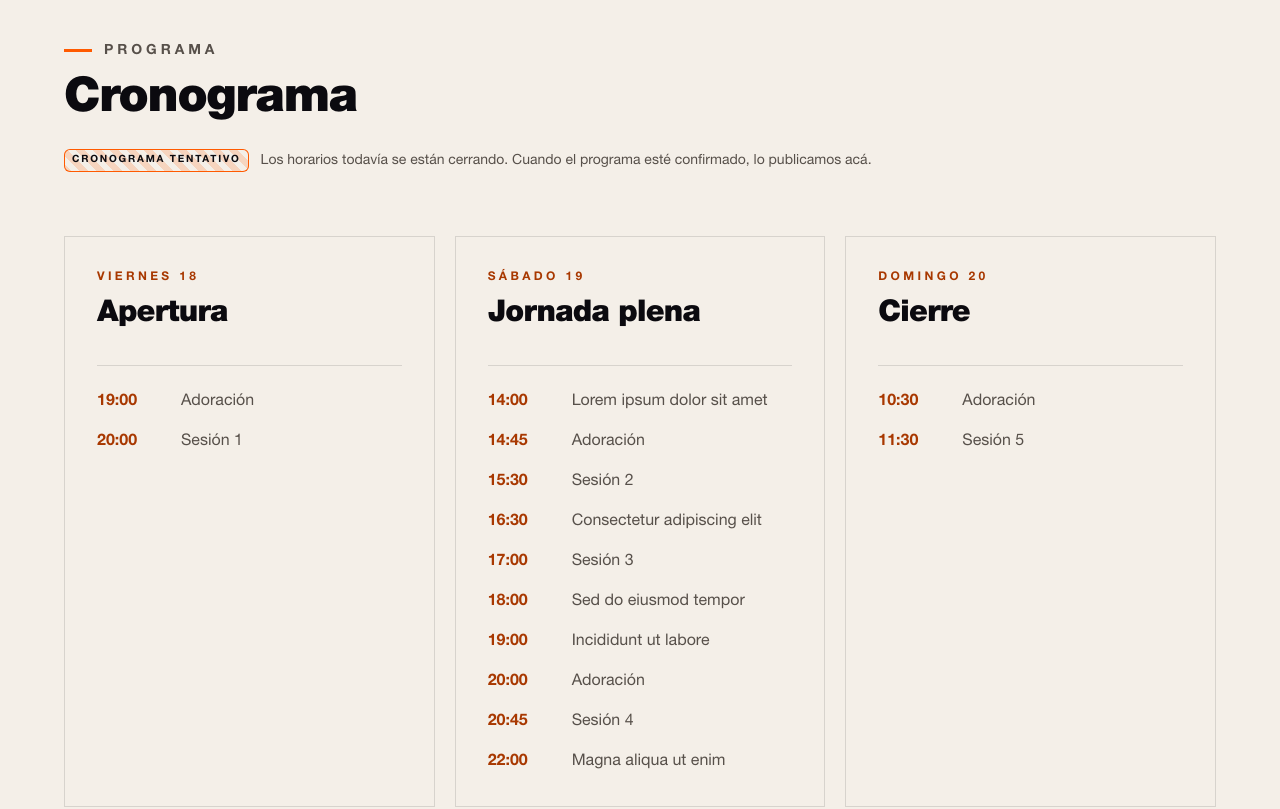
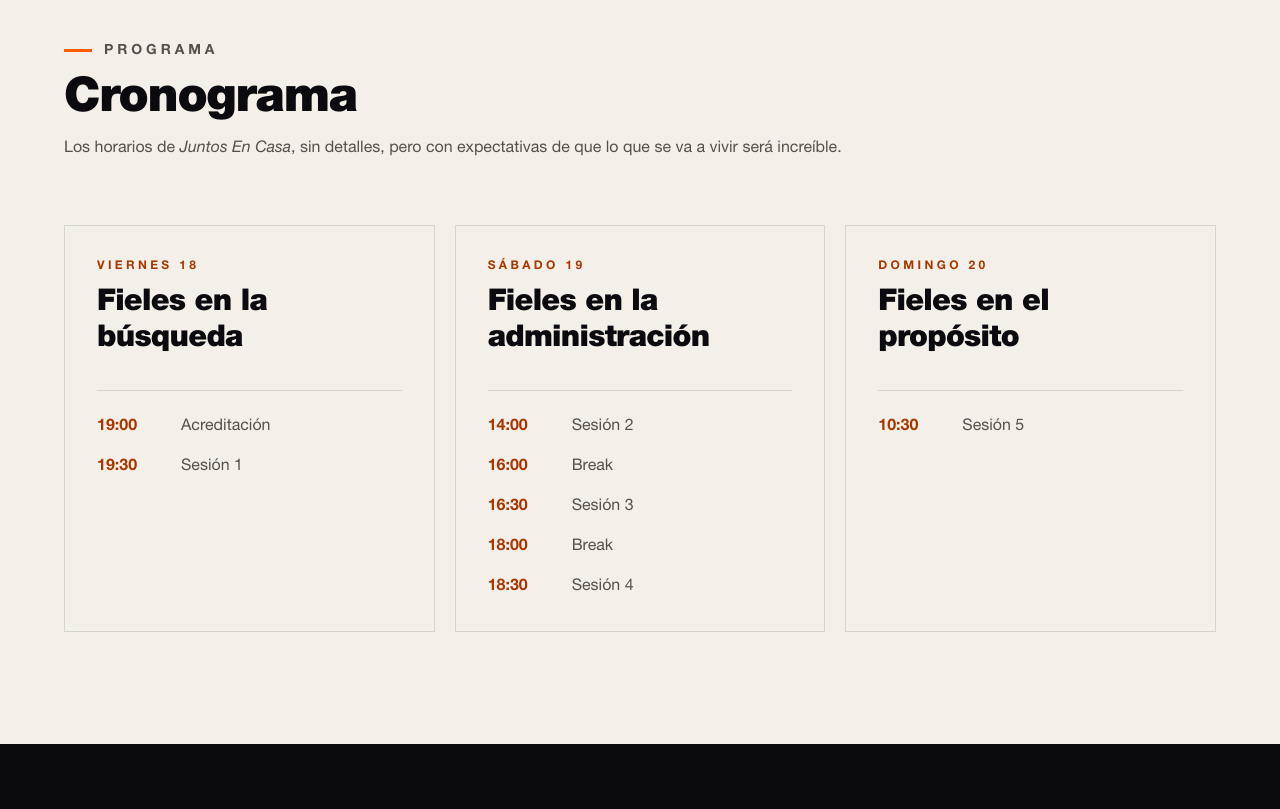
Before and after one commit to sans6114/juntos-en-casa-fieles, a Next.js app: page / in a window 1280 px wide. Shown: the part 3040-3849 px from the top of the page. Built offline with nearby package versions, Linux system fonts and the light colour scheme; no server answers.

Commit message:
feat(cronograma): reemplaza el programa placeholder por el cronograma real

```diff
--- a/src/components/external/cronograma/Cronograma.tsx
+++ b/src/components/external/cronograma/Cronograma.tsx
@@ -1,7 +1,8 @@
-import { PlaceholderTag, SectionHeading } from "@/components/external/shared"
+import { SectionHeading } from '@/components/external/shared';
 
-import { CronogramaDiaCard } from "./CronogramaDiaCard"
-import { cronogramaDias } from "./data"
+import { BrandName } from '../shared/BrandName';
+import { CronogramaDiaCard } from './CronogramaDiaCard';
+import { cronogramaDias } from './data';
 
 export function Cronograma() {
   return (
@@ -11,13 +12,11 @@ export function Cronograma() {
       className="campo-papel jec-anchor px-6 py-20 md:px-10 md:py-28 lg:px-16"
     >
       <div className="mx-auto max-w-6xl">
-        <SectionHeading eyebrow="Programa" title="Cronograma" className="mb-6" />
+        <SectionHeading eyebrow="Programa" title="Cronograma" className="mb-3" />
 
         <p className="mb-12 flex flex-wrap items-center gap-3 md:mb-16">
-          <PlaceholderTag>Cronograma tentativo</PlaceholderTag>
-          <span className="text-sm text-[var(--suave)]">
-            Los horarios todavía se están cerrando. Cuando el programa esté confirmado, lo
-            publicamos acá.
+          <span className="text-md text-[var(--suave)]">
+            Los horarios de <BrandName>Juntos En Casa</BrandName>, sin detalles, pero con expectativas de que lo que se va a vivir será increíble.
           </span>
         </p>
         <div className="grid gap-4 md:grid-cols-3 md:gap-5">
--- a/src/components/external/cronograma/data.ts
+++ b/src/components/external/cronograma/data.ts
@@ -20,36 +20,30 @@ export const cronogramaDias: CronogramaDia[] = [
   {
     id: "dia-1",
     dayLabel: "Viernes 18",
-    title: "Apertura",
+    title: "Fieles en la búsqueda",
     items: [
-      { time: "19:00", label: "Adoración" },
-      { time: "20:00", label: "Sesión 1" },
+      { time: "19:00", label: "Acreditación" },
+      { time: "19:30", label: "Sesión 1" },
     ],
   },
   {
     id: "dia-2",
     dayLabel: "Sábado 19",
-    title: "Jornada plena",
+    title: "Fieles en la administración",
     items: [
-      { time: "14:00", label: "Lorem ipsum dolor sit amet" },
-      { time: "14:45", label: "Adoración" },
-      { time: "15:30", label: "Sesión 2" },
-      { time: "16:30", label: "Consectetur adipiscing elit" },
-      { time: "17:00", label: "Sesión 3" },
-      { time: "18:00", label: "Sed do eiusmod tempor" },
-      { time: "19:00", label: "Incididunt ut labore" },
-      { time: "20:00", label: "Adoración" },
-      { time: "20:45", label: "Sesión 4" },
-      { time: "22:00", label: "Magna aliqua ut enim" },
+      { time: "14:00", label: "Sesión 2" },
+      { time: "16:00", label: "Break" },
+      { time: "16:30", label: "Sesión 3" },
+      { time: "18:00", label: "Break" },
+      { time: "18:30", label: "Sesión 4" },
     ],
   },
   {
     id: "dia-3",
     dayLabel: "Domingo 20",
-    title: "Cierre",
+    title: "Fieles en el propósito",
     items: [
-      { time: "10:30", label: "Adoración" },
-      { time: "11:30", label: "Sesión 5" },
+      { time: "10:30", label: "Sesión 5" },
     ],
   },
 ]
```
